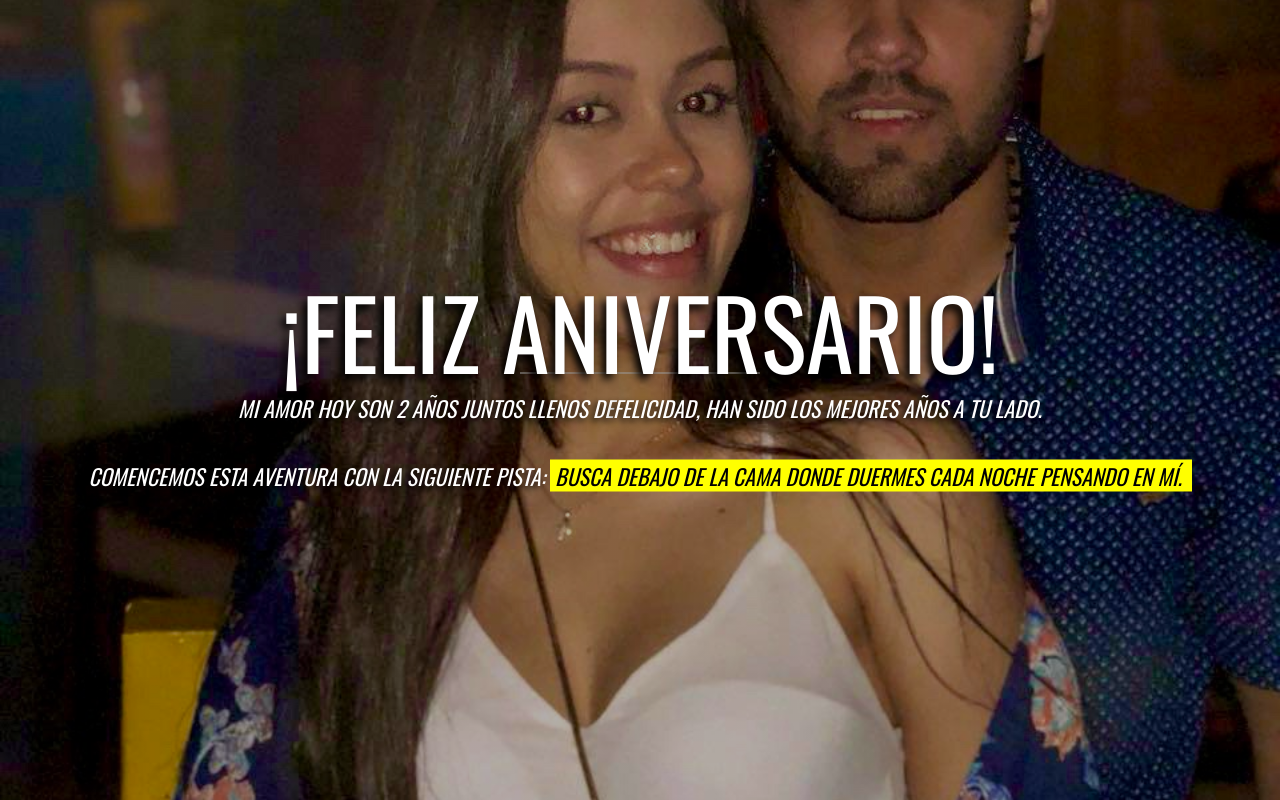
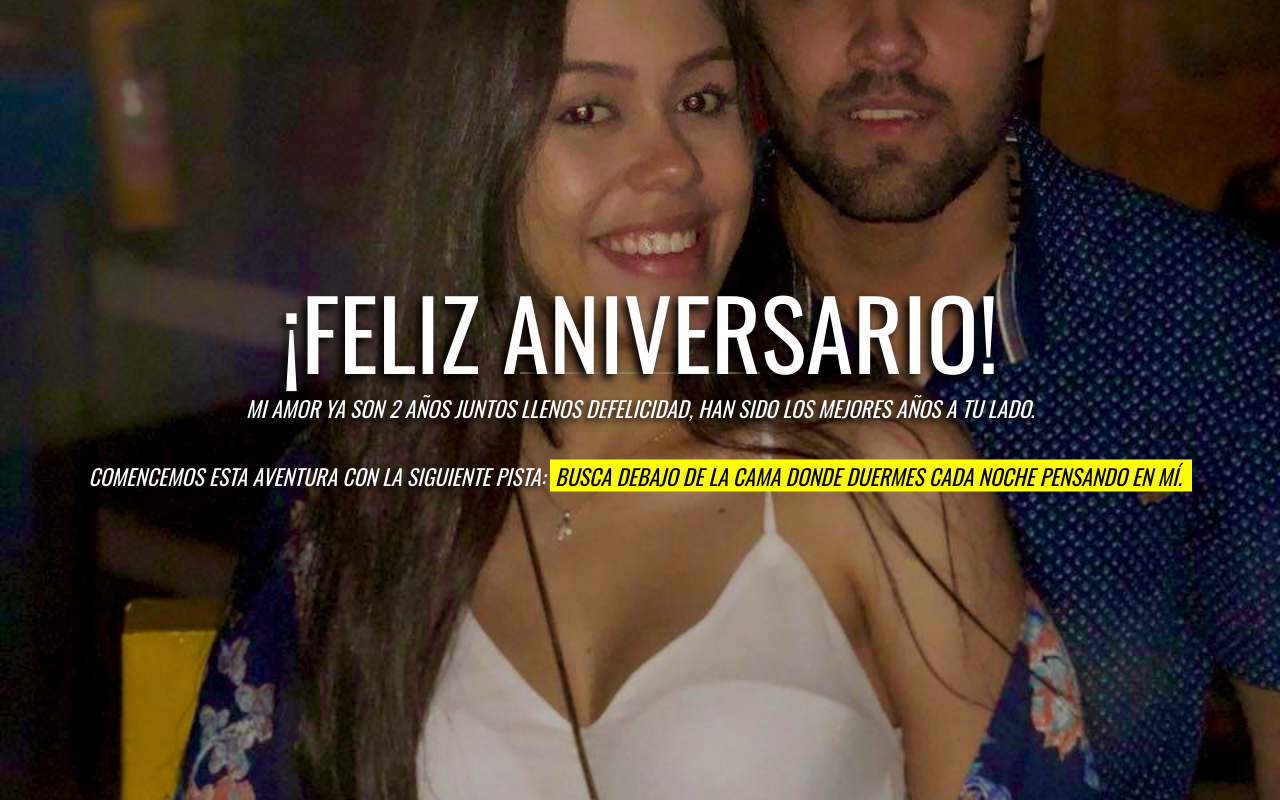
Before and after one commit to QRSurprises/QRIsabella, a plain HTML site: page index.html in a window 1280 px wide. Drawn offline with nearby package versions, Linux system fonts and the light colour scheme.

Commit message:
Unificación de recursos y cambio de texto para pista uno

```diff
--- a/index.html
+++ b/index.html
@@ -17,7 +17,7 @@
         <div class="w3-display-middle box-center contMain">
             <h1 class="w3-jumbo w3-animate-top titleMain">¡FELIZ ANIVERSARIO!</h1>
             <hr class="w3-border-grey" style="margin:auto;width:30vh">
-            <p class="w3-large w3-center  w3-animate-top"><span class="description"><span class="zoomAnimation1">Mi amor</span> hoy son <span class="zoomAnimation2">2 años</span> juntos llenos de<span class="zoomAnimation3">felicidad</span>, han sido los mejores años a tu lado.<br><br>Comencemos esta aventura con la siguiente pista: <mark class="withoutShadow">&nbsp;Busca debajo de la cama donde duermes cada noche pensando en mí.&nbsp;&nbsp;</mark></span></p>
+            <p class="w3-large w3-center  w3-animate-top"><span class="description"><span class="zoomAnimation1">Mi amor</span> ya son <span class="zoomAnimation2">2 años</span> juntos llenos de<span class="zoomAnimation3">felicidad</span>, han sido los mejores años a tu lado.<br><br>Comencemos esta aventura con la siguiente pista: <mark class="withoutShadow">&nbsp;Busca debajo de la cama donde duermes cada noche pensando en mí.&nbsp;&nbsp;</mark></span></p>
         </div>
     </section>
     <div id="numPista" style="display: none;">1</div>
```
Also changed, not shown: 8 other files.
